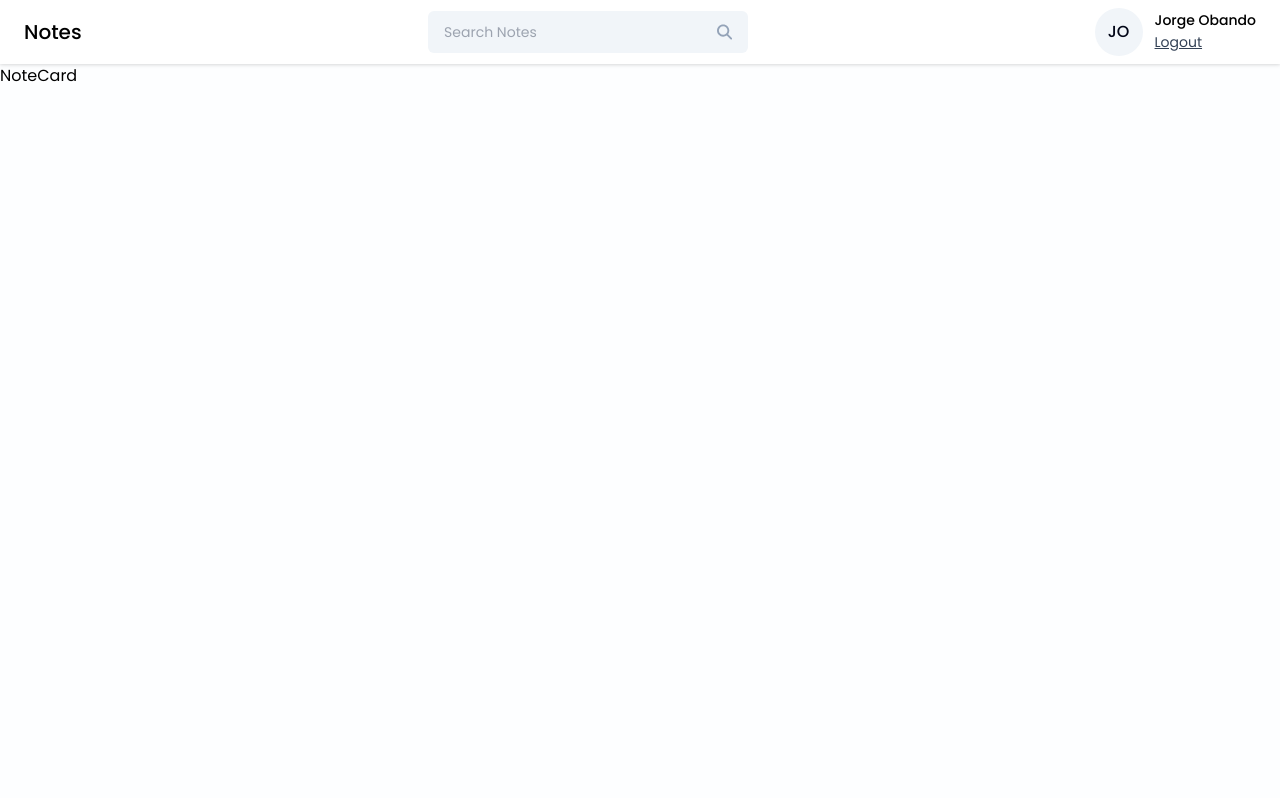
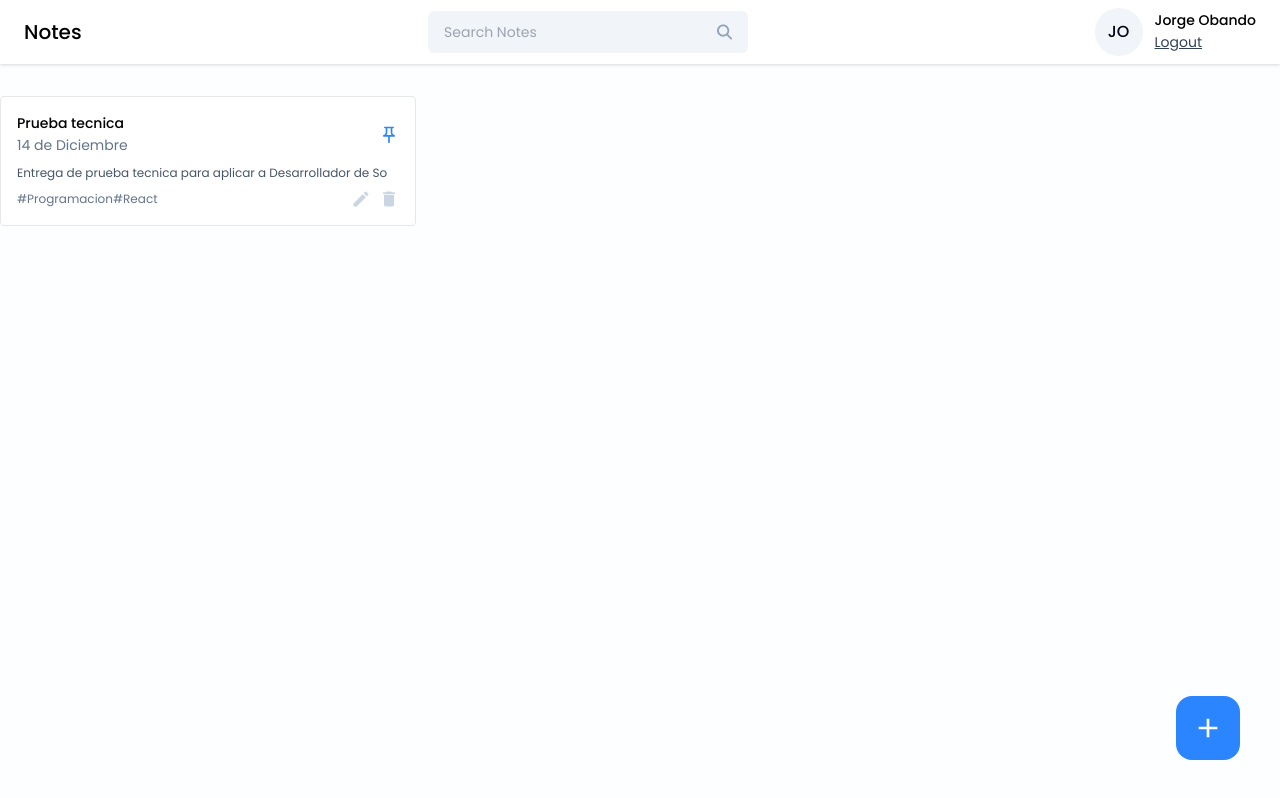
Before and after one commit to iamRyuu/Notes-App, a React (Vite) app in the folder frontend/notes_challenge/: page /dashboard in a window 1280 px wide. Built offline with nearby package versions, Linux system fonts and the light colour scheme.

Commit message:
Develop home interface

```diff
--- a/frontend/notes_challenge/package.json
+++ b/frontend/notes_challenge/package.json
@@ -13,6 +13,7 @@
     "react": "^18.3.1",
     "react-dom": "^18.3.1",
     "react-icons": "^5.4.0",
+    "react-modal": "^3.16.1",
     "react-router-dom": "^7.0.2"
   },
   "devDependencies": {
--- a/frontend/notes_challenge/src/components/Cards/NoteCard.jsx
+++ b/frontend/notes_challenge/src/components/Cards/NoteCard.jsx
@@ -1,5 +1,48 @@
-const NoteCard = () => {
-  return (<div>NoteCard</div>);
+import { MdOutlinePushPin } from "react-icons/md";
+import { MdCreate, MdDelete } from "react-icons/md";
+
+const NoteCard = ({
+  tittle,
+  date,
+  content,
+  tags,
+  isPinned,
+  onEdit,
+  onDelete,
+  onPinNote,
+}) => {
+  return (
+    <div className="border rounded p-4 bg-white hover:shadow-xl transition-all ease-in-out">
+      <div className="flex items-center justify-between">
+        <div>
+          <h6 className="text-sm font-medium">{tittle}</h6>
+          <span className="text-sm text-slate-500">{date}</span>
+        </div>
+
+        <MdOutlinePushPin
+          className={`icon-btn ${isPinned ? "text-primary" : "text-slate-300"}`}
+          onClick={onPinNote}
+        />
+      </div>
+
+      <p className="text-xs text-slate-600 mt-2">{content?.slice(0, 60)}</p>
+
+      <div className="flex items-center justify-between mt-2">
+        <div className="text-xs text-slate-500">{tags}</div>
+
+        <div className="flex items-center gap-2">
+          <MdCreate
+            className="icon-btn hover:text-green-600"
+            onClick={onEdit}
+          />
+          <MdDelete
+            className="icon-btn hover:text-red-500"
+            onClick={onDelete}
+          />
+        </div>
+      </div>
+    </div>
+  );
 };
 
 export default NoteCard;
--- /dev/null
+++ b/frontend/notes_challenge/src/components/Input/TagInput.jsx
@@ -0,0 +1,69 @@
+import { useState } from "react";
+import { MdAdd, MdClose } from "react-icons/md";
+
+const TagInput = ({ tags, setTags }) => {
+  const [inputValue, setInputValue] = useState("");
+
+  const handleInputChange = (e) => {
+    setInputValue(e.target.value);
+  };
+
+  const addNewTag = () => {
+    if (inputValue.trim() !== "") {
+      setTags([...tags, inputValue.trim()]);
+      setInputValue("");
+    }
+  };
+
+  const handleKeyDown = (e) => {
+    if (e.key == "Enter") {
+      addNewTag();
+    }
+  };
+
+  const handleRemoveTag = (tagToRemove) => {
+    setTags(tags.filter((tag) => tag !== tagToRemove));
+  };
+
+  return (
+    <div>
+      {tags?.length > 0 && (
+        <div className="flex items-center gap-2 flex-wrap mt-2">
+          {tags.map((tag, index) => (
+            <span key={index} className="flex items-center gap-2 text-sm text-slate-900 bg-slate-100 px-3 py-1 rounded">
+              # {tag}
+              <button
+                onClick={() => {
+                  handleRemoveTag(tag);
+                }}
+              >
+                <MdClose />
+              </button>
+            </span>
+          ))}
+        </div>
+      )}
+
+      <div className="flex items-center gap-4 mt-3">
+        <input
+          type="text"
+          value={inputValue}
+          className="text-sm bg-transparent border px-3 py-2 rounded outline-none"
+          placeholder="add tags"
+          onChange={handleInputChange}
+          onKeyDown={handleKeyDown}
+        />
+        <button
+          className="w-8 h-8 flex items-center justify-center rounded border border-blue-700  hover:bg-blue-600"
+          onClick={() => {
+            addNewTag();
+          }}
+        >
+          <MdAdd className="text-2xl text-blue-700 hover:text-white" />
+        </button>
+      </div>
+    </div>
+  );
+};
+
+export default TagInput;
--- a/frontend/notes_challenge/src/index.css
+++ b/frontend/notes_challenge/src/index.css
@@ -23,4 +23,12 @@
   .btn-primary {
     @apply w-full text-sm bg-primary text-white p-2 rounded my-1 hover:bg-blue-600;
   }
+
+  .icon-btn {
+    @apply text-xl text-slate-300 cursor-pointer hover:text-primary
+  }
+
+  .input-label {
+    @apply text-xs text-slate-400
+  }
 }
--- /dev/null
+++ b/frontend/notes_challenge/src/pages/Home/AddEditingNotes.jsx
@@ -0,0 +1,71 @@
+import { useState } from "react";
+import TagInput from "../../components/Input/TagInput";
+import { MdClose } from "react-icons/md";
+
+const AddEditingNotes = ({ noteData, type, onClose }) => {
+  const [tittle, setTittle] = useState("");
+  const [content, setContent] = useState("");
+  const [tags, setTags] = useState([]);
+
+  const [error, setError] = useState(null);
+
+  const handleAddNote = () =>{
+    if(!tittle){
+      setError("Please enter the title");
+      return;
+    }
+    if(!content){
+      setError("Please enter the title");
+      return;
+    }
+
+    setError("");
+  }
+
+  return (
+    <div className="relative">
+      <button
+        className="w-10 h-10 rounded-full flex items-center justify-center absolute -top-3 -right-3 hover:bg-slate-50"
+        onClick={onClose}
+      >
+        <MdClose className="text-xl text-slate-400" />
+      </button>
+
+      <div className="flex flex-col gap-2">
+        <label className="input-label">TITTLE</label>
+        <input
+          type="text"
+          className="text-2xl text-slate-950 outline-none"
+          placeholder="Bench Presss"
+          value={tittle}
+          onChange={({ target }) => setTittle(target.value)}
+        />
+      </div>
+
+      <div className="flex flex-col gap-2 mt-4">
+        <label className="input-label">CONTENT</label>
+        <textarea
+          type="text"
+          className="text-sm text-slate-950 outline-none bg-slate-50 p-2 rounded"
+          placeholder="Content"
+          rows={10}
+          value={content}
+          onChange={({ target }) => setContent(target.value)}
+        />
+      </div>
+
+      <div className="mt-3">
+        <label className="input-label">TAGS</label>
+        <TagInput tags={tags} setTags={setTags} />
+      </div>
+
+      {error && <p className="text-red-500 text-xs pt-4">{error}</p>}
+
+      <button className="btn-primary font-medium mt-5 p-3" onClick={handleAddNote}>
+        ADD
+      </button>
+    </div>
+  );
+};
+
+export default AddEditingNotes;
--- a/frontend/notes_challenge/src/pages/Home/Home.jsx
+++ b/frontend/notes_challenge/src/pages/Home/Home.jsx
@@ -1,14 +1,64 @@
 // eslint-disable-next-line no-unused-vars
-import React from "react";
+import React, { useState } from "react";
 import Navbar from "../../components/Navbar/Navbar";
 import NoteCard from "../../components/Cards/NoteCard";
+import { MdAdd } from "react-icons/md";
+import AddEditingNotes from "./AddEditingNotes";
+import Modal from "react-modal";
 
 const Home = () => {
-  return(
+  const [openAddEditModal, setOpenAddEditModal] = useState({
+    isShown: false,
+    type: "add",
+    data: null,
+  });
+
+  return (
     <>
-      <Navbar/>
-      <NoteCard/>
-      <div className="container mx-auto"></div>
+      <Navbar />
+      <div className="container mx-auto">
+        <div className="grid grid-cols-3 gap-4 mt-8">
+          <NoteCard
+            tittle="Prueba tecnica"
+            date="14 de Diciembre"
+            content="Entrega de prueba tecnica para aplicar a Desarrollador de Software"
+            tags="#Programacion#React"
+            isPinned={true}
+            onEdit={() => {}}
+            onDelete={() => {}}
+            onPinNote={() => {}}
+          />
+        </div>
+      </div>
+
+      <button
+        className="w-16 h-16 flex items-center justify-center rounded-2xl bg-primary hover:bg-blue-600 absolute right-10 bottom-10"
+        onClick={() => {
+          setOpenAddEditModal({ isShown: true, type: "add", data: null });
+        }}
+      >
+        <MdAdd className="text-[32px] text-white" />
+      </button>
+
+      <Modal
+        isOpen={openAddEditModal.isShown}
+        onRequestClose={() => {}}
+        style={{
+          overlay: {
+            backgroundColor: "rgba(0,0,0,0.2)",
+          },
+        }}
+        contentLabel=""
+        className="w-[40%] max-h-3/4 bg-white rounded-md mx-auto mt-14 p-5 overflow-scroll"
+      >
+        <AddEditingNotes
+        type={openAddEditModal.type}
+        noteData={openAddEditModal.data}
+          onClose={() => {
+            setOpenAddEditModal({ isShown: false, type: "add", data: null });
+          }}
+        />
+      </Modal>
     </>
   );
 };
```
Also changed, not shown: 1 other file (tests, documents, lock files or other folders).
